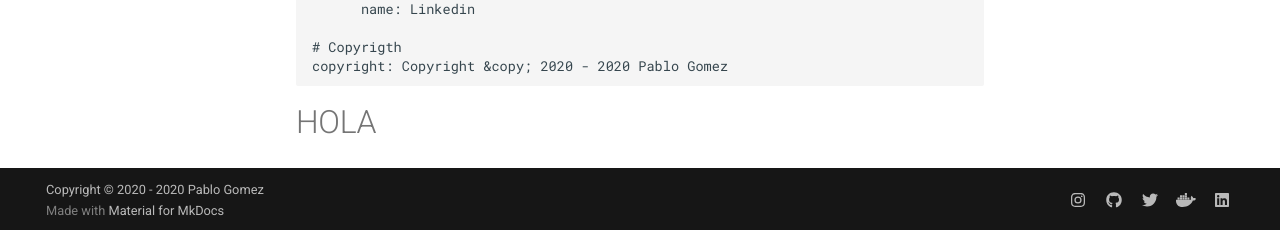
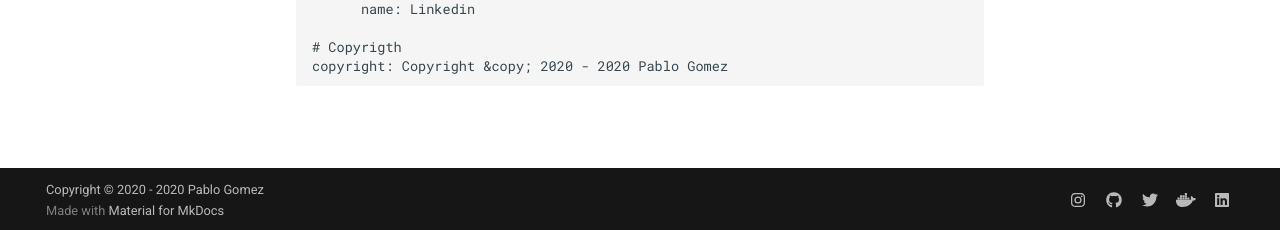
Before and after one commit to PabloGomezB/pelis, an MkDocs documentation site: the page built from docs/about.md, in a window 1280 px wide and 1080 px high. Shown: the part 847-1077 px from the top of the window. Built offline with MkDocs 1.6.1 and Material for MkDocs 9.7.7, drawn with Linux system fonts in a browser that asks for light colours.

Commit message:
last commit

````diff
--- a/docs/about.md
+++ b/docs/about.md
@@ -35,5 +35,3 @@ extra:
 # Copyrigth
 copyright: Copyright &copy; 2020 - 2020 Pablo Gomez
 ```
-
-# HOLA
````
